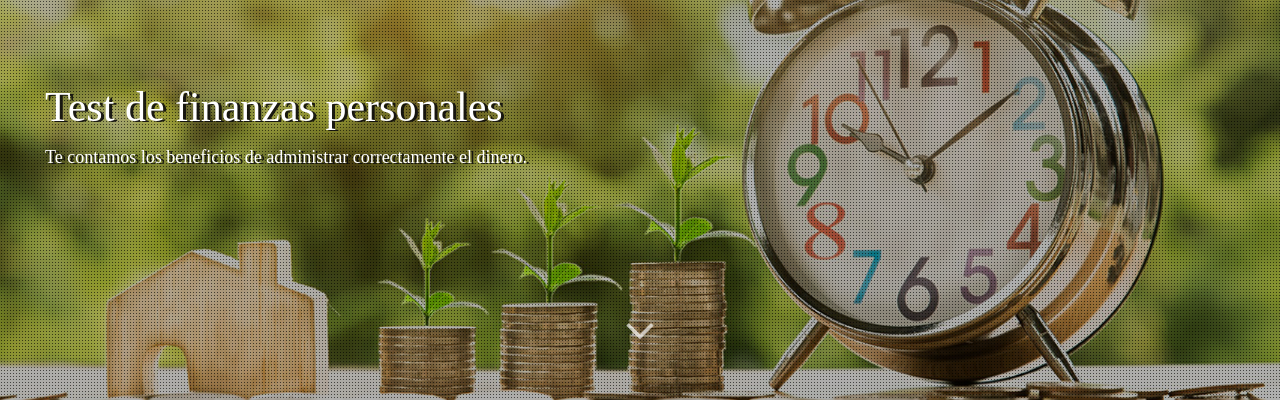
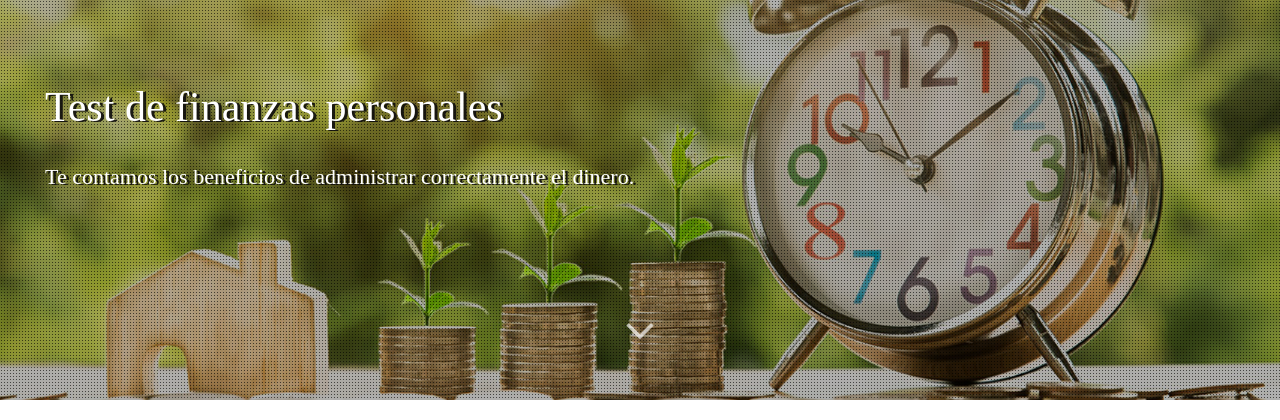
Before and after one commit to practicaproISPC/grupo-5-g5, a PHP site: page / in a window 1280 px wide. Shown: the top 420 px of the page. Run offline with PHP 8.4, Linux system fonts and the light colour scheme; some libraries are stand-ins or nearby versions.

Commit message:
pasado index a php con include de footer

```diff
--- a/index.php
+++ b/index.php
@@ -42,7 +42,7 @@
 					<div class="col-md-8">
 						<!--<img class="logo" src="images/logo.png" />-->
 						<h1 class="white-text">Test de finanzas personales</h1>
-						<h5 class="white-text">Te contamos los beneficios de administrar correctamente el dinero.</h5>
+						<h3 class="white-text">Te contamos los beneficios de administrar correctamente el dinero.</h3>
 						<div id="countdown" class="white-text"></div>
 					</div>
 				</div>
```
